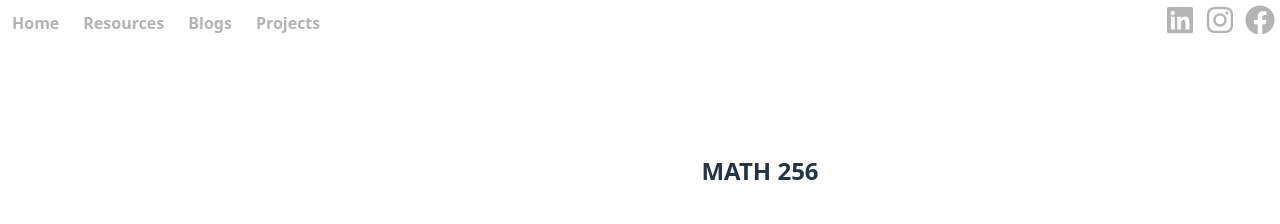
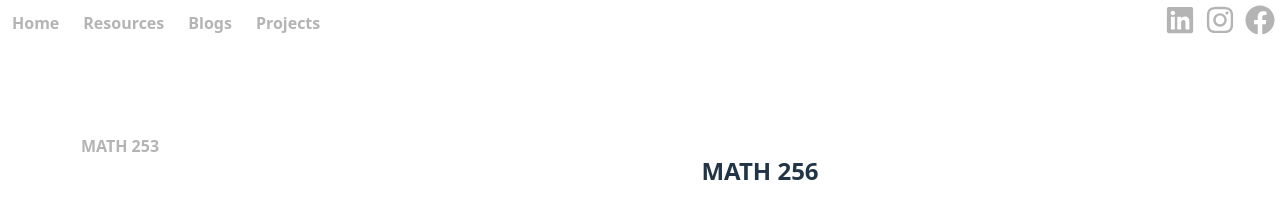
Before and after one commit to ttrieu2025/personal-website, a React (Vite) app: page /Resources in a window 1280 px wide. Shown: the top 224 px of the page. Built offline with nearby package versions, Linux system fonts and the light colour scheme.

Commit message:
Refactor code structure for improved readability and maintainability

```diff
--- a/src/Pages/Resources.jsx
+++ b/src/Pages/Resources.jsx
@@ -5,6 +5,11 @@ const Blogitems = [
     id: 1,
     title: "MATH 256",
     pdf: "./Math256.pdf",
+  },
+  {
+    id: 2,
+    title: "MATH 253",
+    pdf: "./Math253.pdf",
   },
 ];
 
```
Also changed, not shown: 1 other file (tests, documents, lock files or other folders).
